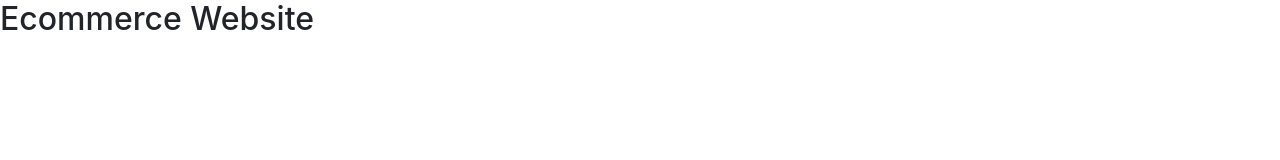
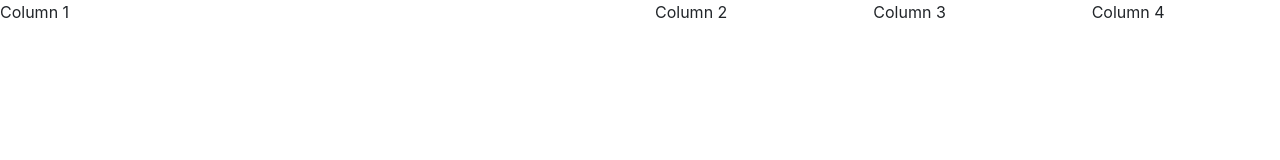
Before and after one commit to genomicinvader/BootstrapProject, a plain HTML site: page index.html in a window 1280 px wide. Drawn offline with Linux system fonts and the light colour scheme.

Commit message:
Container and clomn added on body

```diff
--- a/index.html
+++ b/index.html
@@ -13,7 +13,14 @@
 </head>
 
 <body>
-    <h2>Ecommerce Website</h2>
+
 </body>
+<div class="container"></div>
+<div class="row">
+    <div class="col-6">Column 1</div>
+    <div class="col">Column 2</div>
+    <div class="col">Column 3</div>
+    <div class="col">Column 4</div>
+</div>
 
 </html>
```
